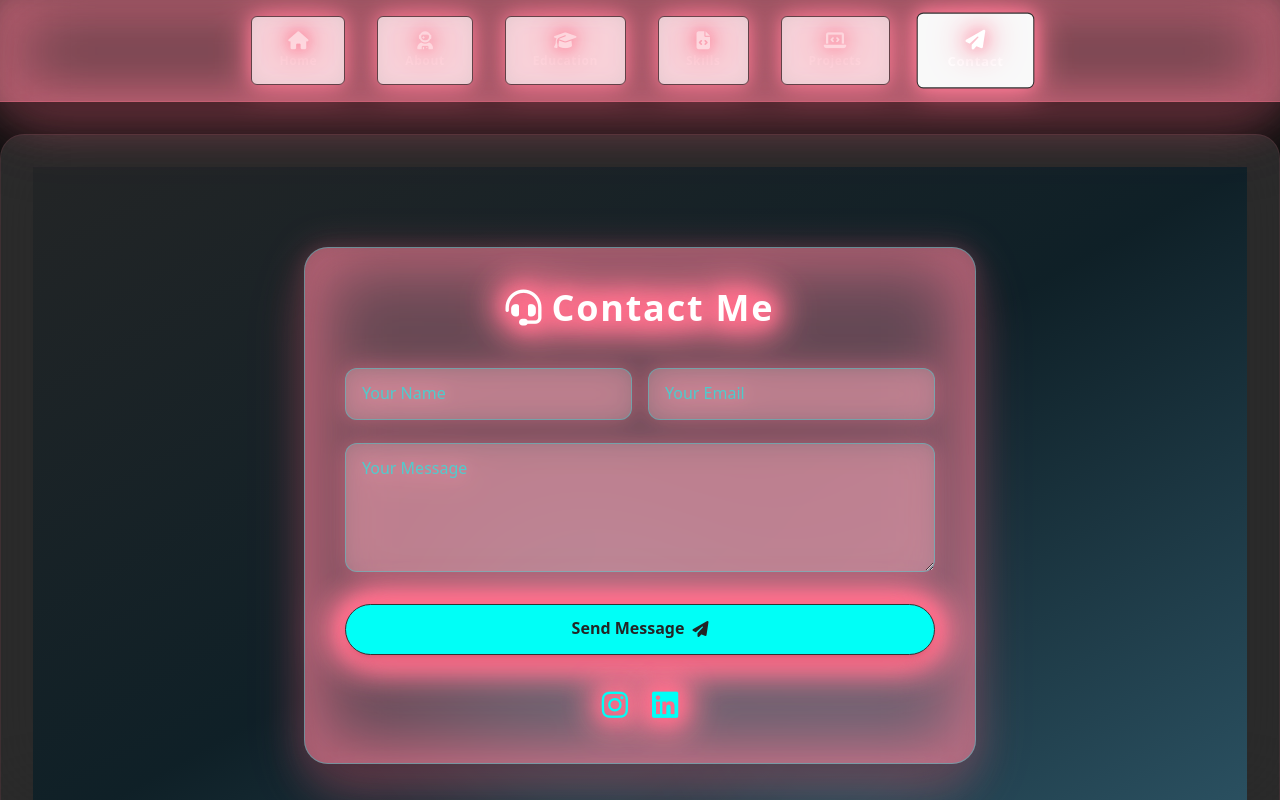
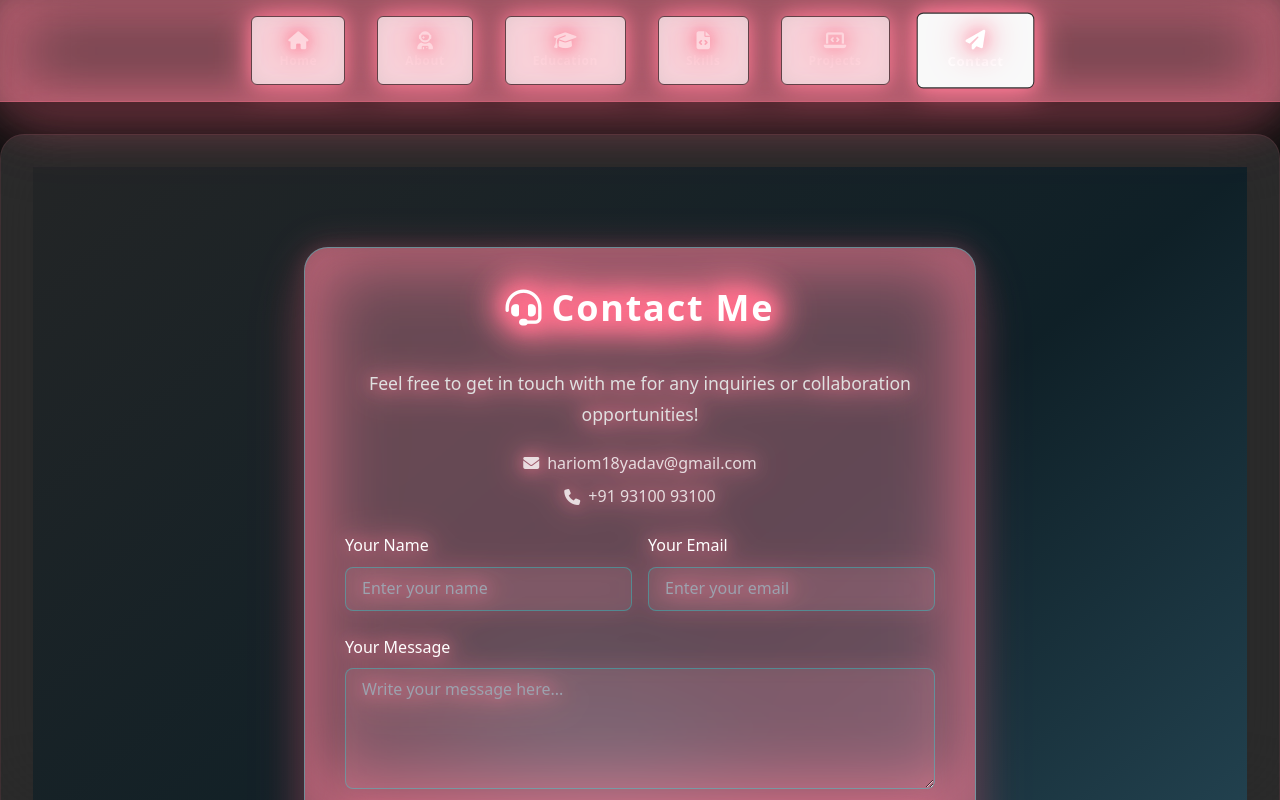
Before and after one commit to HariomYadav18/futuristic-portfolio, a React (Vite) app: page / in a window 1280 px wide. Both pictures are taken after a click on the button "Contact". Built offline with nearby package versions, Linux system fonts and the light colour scheme.

Commit message:
modified:   src/components/Contact.jsx 	modified:   src/components/Projects.jsx 	modified:   src/components/Skills.jsx

```diff
--- a/src/components/Contact.jsx
+++ b/src/components/Contact.jsx
@@ -45,55 +45,85 @@ const Contact = () => {
         <h2 className="text-3xl md:text-4xl font-extrabold text-white text-center mb-10 tracking-wider neon-glow">
           <i className="fa-solid fa-headset mr-2"></i>Contact Me
         </h2>
+        <div className="text-center text-white/80 mb-6">
+          <p>Feel free to get in touch with me for any inquiries or collaboration opportunities!</p>
+          <div className="mt-4 space-y-2">
+            <div className="flex items-center justify-center">
+              <i className="fa-solid fa-envelope mr-2"></i>
+              <span>hariom18yadav@gmail.com</span>
+            </div>
+            <div className="flex items-center justify-center">
+              <i className="fa-solid fa-phone mr-2"></i>
+              <span>+91 93100 93100</span>
+            </div>
+          </div>
+        </div>
 
         <form onSubmit={handleSubmit} className="space-y-6">
           <div className="grid grid-cols-1 md:grid-cols-2 gap-4">
             <div>
+              <label htmlFor="name" className="block text-white mb-2">Your Name</label>
               <input
                 type="text"
+                id="name"
                 name="name"
                 value={formData.name}
                 onChange={handleChange}
-                placeholder="Your Name"
+                className="w-full px-4 py-2 rounded-lg border border-[#00fff7]/30 bg-white/5 text-white focus:outline-none focus:ring-2 focus:ring-[#00fff7] focus:border-transparent"
+                placeholder="Enter your name"
                 required
-                className="w-full px-4 py-3 rounded-xl bg-white/20 border border-[#00fff7]/30 text-white placeholder-[#00fff7]/60 focus:outline-none focus:ring-2 focus:ring-[#00fff7] transition-all duration-300"
               />
             </div>
             <div>
+              <label htmlFor="email" className="block text-white mb-2">Your Email</label>
               <input
                 type="email"
+                id="email"
                 name="email"
                 value={formData.email}
                 onChange={handleChange}
-                placeholder="Your Email"
+                className="w-full px-4 py-2 rounded-lg border border-[#00fff7]/30 bg-white/5 text-white focus:outline-none focus:ring-2 focus:ring-[#00fff7] focus:border-transparent"
+                placeholder="Enter your email"
                 required
-                className="w-full px-4 py-3 rounded-xl bg-white/20 border border-[#00fff7]/30 text-white placeholder-[#00fff7]/60 focus:outline-none focus:ring-2 focus:ring-[#00fff7] transition-all duration-300"
               />
             </div>
           </div>
-
           <div>
+            <label htmlFor="message" className="block text-white mb-2">Your Message</label>
             <textarea
+              id="message"
               name="message"
               value={formData.message}
               onChange={handleChange}
-              placeholder="Your Message"
-              rows={4}
+              className="w-full px-4 py-2 rounded-lg border border-[#00fff7]/30 bg-white/5 text-white focus:outline-none focus:ring-2 focus:ring-[#00fff7] focus:border-transparent"
+              placeholder="Write your message here..."
+              rows="4"
               required
-              className="w-full px-4 py-3 rounded-xl bg-white/20 border border-[#00fff7]/30 text-white placeholder-[#00fff7]/60 focus:outline-none focus:ring-2 focus:ring-[#00fff7] transition-all duration-300"
             />
           </div>
-
           <button
             type="submit"
-            disabled={submitting}
-            className={`w-full px-8 py-3 rounded-full bg-[#00fff7] text-[#232526] font-bold shadow-lg neon-glow transition-all duration-300 ${
-              submitting ? 'opacity-50 cursor-not-allowed' : ''
-            }`}
+            disabled={submitting || success}
+            className="w-full py-3 bg-[#00fff7] hover:bg-[#00fff7]/90 text-black rounded-lg font-semibold transition-all duration-300 disabled:opacity-50 disabled:cursor-not-allowed"
           >
-            {submitting ? 'Sending...' : success ? 'Sent!' : 'Send Message'}
-            <i className="fa-solid fa-paper-plane ml-2"></i>
+            {submitting ? 'Sending...' : success ? 'Message Sent!' : 'Send Message'}
           </button>
+          <div className="mt-4 text-center">
+            <p className="text-white/80">
+              Or connect with me on social media:
+            </p>
+            <div className="flex justify-center gap-4 mt-2">
+              <a href="https://www.instagram.com/_hariom_18/?hl=en" target="_blank" rel="noopener noreferrer" className="text-[#00fff7] hover:text-white transition-colors duration-300">
+                <i className="fa-brands fa-instagram"></i>
+              </a>
+              <a href="https://www.linkedin.com/in/hariom-yadav-066548251" target="_blank" rel="noopener noreferrer" className="text-[#00fff7] hover:text-white transition-colors duration-300">
+                <i className="fa-brands fa-linkedin"></i>
+              </a>
+              <a href="https://github.com/HariomYadav18" target="_blank" rel="noopener noreferrer" className="text-[#00fff7] hover:text-white transition-colors duration-300">
+                <i className="fa-brands fa-github"></i>
+              </a>
+            </div>
+          </div>
         </form>
 
         {/* Social Icons */}
--- a/src/components/Projects.jsx
+++ b/src/components/Projects.jsx
@@ -3,43 +3,43 @@ import React, { useState } from 'react';
 const projectsData = [
   {
     title: 'FoodHome',
-    description: 'A user-friendly food delivery app using MERN stack. With Auth0 for safe user logins and Stripe for secure payments.',
-    image: 'http://phocept.com.sg/wp-content/uploads/2016/04/Local-Food-Delivery-Rider-Service.png',
-    technologies: ['React', 'MongoDB', 'Express', 'Node.js', 'Auth0', 'Stripe'],
+    description: 'A food delivery app built with React, Node.js, MongoDB, Express, Auth0 for authentication, and Stripe for payments.',
+    image: 'https://img.freepik.com/free-vector/food-delivery-app-landing-page_52683-25452.jpg?w=740',
+    technologies: ['React', 'Node.js', 'MongoDB', 'Express', 'Auth0', 'Stripe'],
     category: 'reactjs',
   },
   {
     title: 'Catch The Fruits Game',
-    description: 'A fun game where players catch random insects without time limit, testing their reflexes and hand-eye coordination.',
-    image: 'https://tse1.mm.bing.net/th?id=OIP.fJVvvFmwJcfz-ipKF02O3wHaEK&pid=Api&P=0&h=180',
-    technologies: ['HTML', 'CSS', 'JavaScript'],
+    description: 'A fun game where players catch fruits falling from the sky using HTML5 Canvas and JavaScript.',
+    image: 'https://img.freepik.com/free-vector/fruit-catch-game-concept_1284-18445.jpg?w=740',
+    technologies: ['HTML5', 'CSS3', 'JavaScript', 'Canvas'],
     category: 'html-css-js',
   },
   {
     title: 'Incident Reporting',
-    description: 'A full-stack web app with React, Tailwind CSS, Spring Boot, and SQL. Features user authentication and incident management.',
-    image: 'http://servicehospitality.com/wp-content/uploads/2019/03/Incident-Reporting-Featured-748x346.jpg',
-    technologies: ['React', 'Spring Boot', 'SQL'],
+    description: 'A full-stack web application for incident management with user authentication and reporting features.',
+    image: 'https://img.freepik.com/free-vector/incident-reporting-system-concept_1284-18446.jpg?w=740',
+    technologies: ['React', 'Spring Boot', 'MySQL'],
     category: 'reactjs',
   },
   {
     title: 'Dice Game',
-    description: 'A responsive dice game developed with React and Styled Components, providing an interactive interface.',
-    image: 'https://cdn.pixabay.com/photo/2013/07/12/17/39/dice-152179_960_720.png',
-    technologies: ['React', 'Styled Components'],
+    description: 'A responsive dice game with a modern UI built using React and styled-components.',
+    image: 'https://img.freepik.com/free-vector/dice-game-concept_1284-18447.jpg?w=740',
+    technologies: ['React', 'styled-components'],
     category: 'reactjs',
   },
   {
     title: 'ATM Machine',
-    description: 'A Java-based ATM machine that utilizes object-oriented programming principles and collections.',
-    image: 'https://static.vecteezy.com/system/resources/previews/021/376/305/original/atm-machine-icon-for-your-website-mobile-presentation-and-logo-design-free-vector.jpg',
-    technologies: ['Java', 'Collections'],
+    description: 'A Java-based ATM simulation with object-oriented programming concepts and data structures.',
+    image: 'https://img.freepik.com/free-vector/atm-machine-concept_1284-18448.jpg?w=740',
+    technologies: ['Java', 'Collections', 'OOP'],
     category: 'java',
   },
   {
     title: 'Contact App',
-    description: 'A CRUD application built with React and Firebase for managing contacts.',
-    image: 'https://freeappsforme.com/wp-content/uploads/2019/07/Simple-Contacts-logo-1024x1024.jpg',
+    description: 'A contact management application with CRUD operations using React and Firebase.',
+    image: 'https://img.freepik.com/free-vector/contact-app-concept_1284-18449.jpg?w=740',
     technologies: ['React', 'Firebase'],
     category: 'reactjs',
   },
--- a/src/components/Skills.jsx
+++ b/src/components/Skills.jsx
@@ -15,16 +15,48 @@ const Skills = () => {
       name: 'JavaScript',
     },
     {
-      icon: 'https://img.icons8.com/?size=48&id=71257&format=png',
-      name: 'SQL',
+      icon: 'https://img.icons8.com/color/48/000000/html-5--v1.png',
+      name: 'HTML5',
     },
     {
-      icon: 'https://img.icons8.com/?size=80&id=z2gsPTsahvBW&format=png',
-      name: 'DotNet',
+      icon: 'https://img.icons8.com/color/48/000000/css3.png',
+      name: 'CSS3',
     },
     {
-      icon: 'https://upload.wikimedia.org/wikipedia/commons/thumb/d/d5/Tailwind_CSS_Logo.svg/48px-Tailwind_CSS_Logo.png',
-      name: 'TailwindCSS',
+      icon: 'https://img.icons8.com/color/48/000000/nodejs.png',
+      name: 'Node.js',
+    },
+    {
+      icon: 'https://img.icons8.com/color/48/000000/mongodb.png',
+      name: 'MongoDB',
+    },
+    {
+      icon: 'https://img.icons8.com/color/48/000000/express.png',
+      name: 'Express.js',
+    },
+    {
+      icon: 'https://img.icons8.com/color/48/000000/mysql-logo.png',
+      name: 'MySQL',
+    },
+    {
+      icon: 'https://img.icons8.com/color/48/000000/spring-logo.png',
+      name: 'Spring Boot',
+    },
+    {
+      icon: 'https://img.icons8.com/color/48/000000/firebase.png',
+      name: 'Firebase',
+    },
+    {
+      icon: 'https://img.icons8.com/color/48/000000/stripe.png',
+      name: 'Stripe',
+    },
+    {
+      icon: 'https://img.icons8.com/color/48/000000/auth0.png',
+      name: 'Auth0',
+    },
+    {
+      icon: 'https://img.icons8.com/color/48/000000/git.png',
+      name: 'Git',
     },
   ];
 
```
